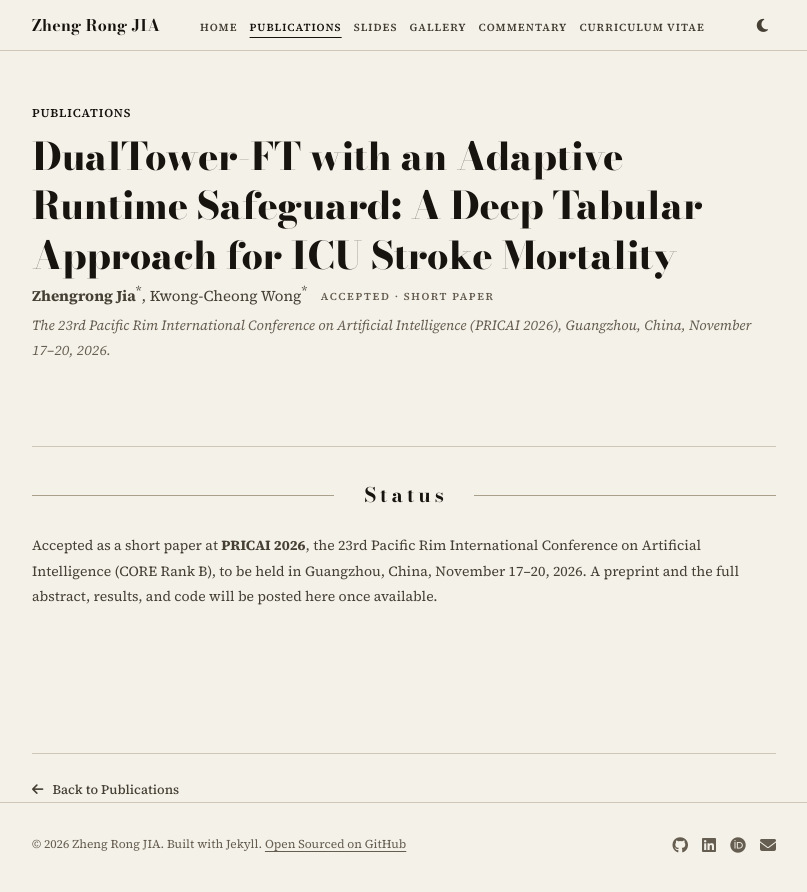
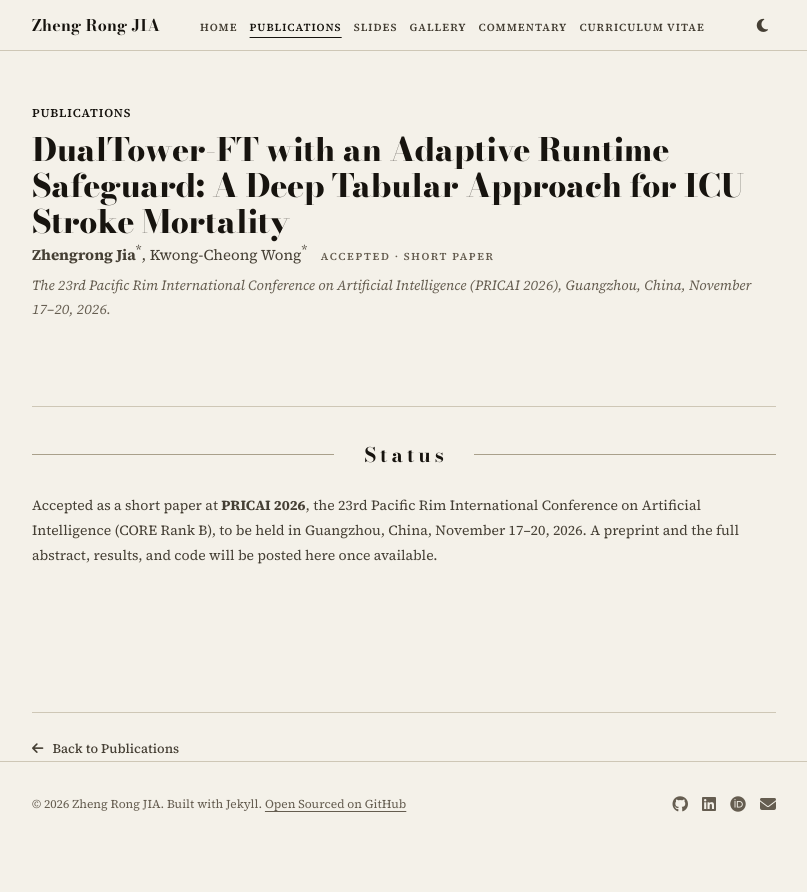
Before and after one commit to ZR-JIA/zr-jia.github.io, a Jekyll site: the page built from _publications/dualtower-ft-pricai.md, in a window 1280 px wide. Shown: the top 892 px of the page, without its empty margins (236-1043 px from the left). Built offline with Jekyll 4.4.1, drawn with Linux system fonts in a browser that asks for light colours.

Commit message:
style: scale page titles with the viewport
Fixed display sizes left long titles dominating small screens. A paper's
detail page uses its full title as the heading, up to ~100 characters,
which ran to seven lines of 38px Bodoni on a phone.

- page titles scale from 26px to 38px with clamp()
- article headlines, a paper or post title under its kicker, scale from
  22px to 32px, as newspapers set long headlines smaller
- the hero name scales from 30px to 48px, replacing a hard jump to 26px
  at 560px
- page titles use a 1.12 line height; a Didone's short capitals look
  loose at the inherited 1.3

Paper titles now take 4 lines at 375px, 3 at 640px and 2 to 3 at
1024px. Short titles stay on one line at every width, with no
horizontal overflow.

```diff
--- a/assets/css/main.css
+++ b/assets/css/main.css
@@ -577,11 +577,18 @@ img { max-width: 100%; height: auto; }
 }
 
 .page-header h1 {
-  font-size: 38px;
+  /* Detail pages put a full paper title here (up to ~100 characters), so
+     scale with the viewport rather than holding 38px on a phone. */
+  font-size: clamp(26px, 3.2vw + 14px, 38px);
   font-weight: 800;
+  line-height: 1.12; /* a Didone's short capitals look loose at 1.3 */
   color: var(--color-text);
   letter-spacing: -0.01em;
 }
+
+/* Article headlines (a paper or post title under its kicker) run to ~100
+   characters; a long headline is set smaller, as newspapers do. */
+.post-kicker + h1 { font-size: clamp(22px, 2.4vw + 13px, 32px); }
 
 .page-header-actions {
   display: flex;
@@ -986,7 +993,7 @@ img { max-width: 100%; height: auto; }
 
 .hero-name {
   font-family: var(--font-display);
-  font-size: 48px;
+  font-size: clamp(30px, 5vw + 12px, 48px);
   font-weight: 800;
   letter-spacing: -0.01em;
   line-height: 1.1;
@@ -1086,7 +1093,6 @@ img { max-width: 100%; height: auto; }
     padding: 40px 0 36px;
   }
   .hero-portrait { width: 88px; height: 88px; }
-  .hero-name { font-size: 26px; }
 }
 
 /* ---- Interest Cards ---- */
```
